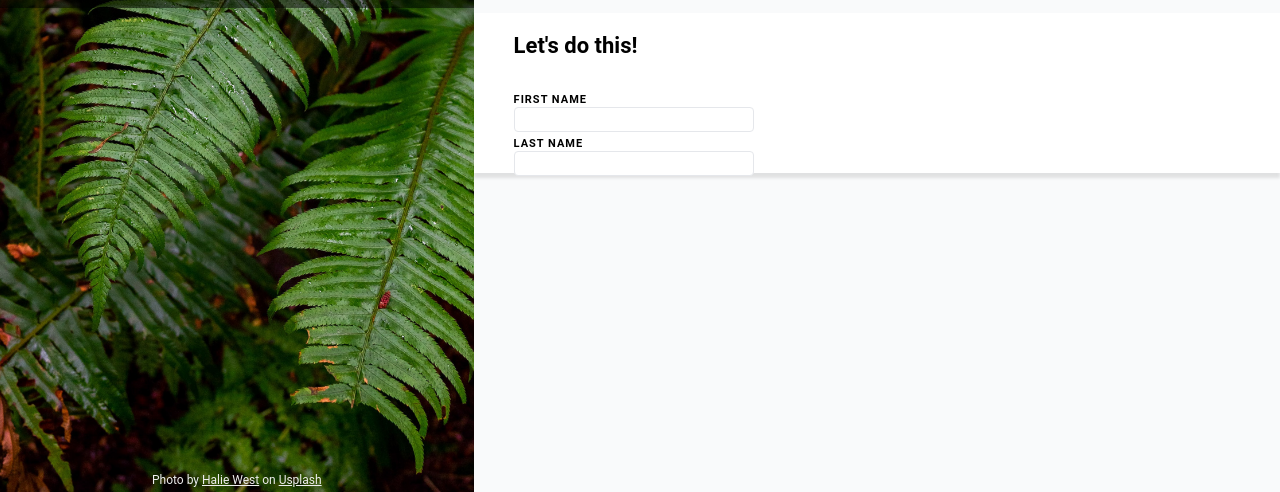
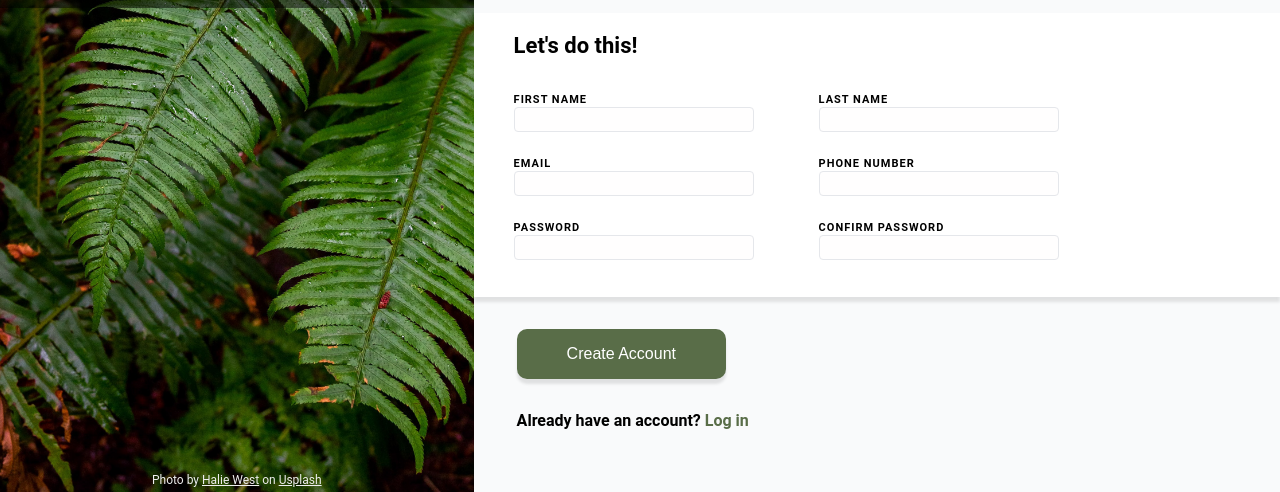
Before and after one commit to NikolaKasabov/odin-project-exercises, a plain HTML site: page 1.Foundations/Project Sign-up Form/index.html in a window 1280 px wide. Shown: the part 308-800 px from the top of the page. Drawn offline with Linux system fonts and the light colour scheme.

Commit message:
add js file

```diff
--- /dev/null
+++ b/1.Foundations/Project Sign-up Form/app.js
@@ -0,0 +1,7 @@
+const passwordEl = document.getElementById('password');
+const confirmPasswordEl = document.getElementById('confirm-password');
+const form = document.querySelector('form');
+
+form.addEventListener('submit', () => {
+  console.log(form);
+});
--- a/1.Foundations/Project Sign-up Form/index.html
+++ b/1.Foundations/Project Sign-up Form/index.html
@@ -6,6 +6,7 @@
   <meta http-equiv="X-UA-Compatible" content="IE=edge">
   <meta name="viewport" content="width=device-width, initial-scale=1.0">
   <link rel="stylesheet" href="style.css">
+  <script src="app.js" defer></script>
   <title>Document</title>
 </head>
 
@@ -37,17 +38,44 @@
 
           <div class="form-controls-container">
             <div class="form-control">
-              <label for="first-name">FIRST NAME</label>
+              <label for="first-name">first name</label>
               <input type="text" id="first-name">
             </div>
 
             <div class="form-control">
-              <label for="last-name">LAST NAME</label>
-              <input type="text" id="last-name">
+              <label for="last-name2">last name</label>
+              <input type="text" id="last-name2">
+            </div>
+
+            <div class="form-control">
+              <label for="email">email</label>
+              <input type="email" id="email">
+            </div>
+
+            <div class="form-control">
+              <label for="phone-number">phone number</label>
+              <input type="text" id="phone-number">
+            </div>
+
+            <div class="form-control">
+              <label for="password">password</label>
+              <input type="password" id="password" required>
+              <div class="error-message">*Passwords do not match</div>
+            </div>
+
+            <div class="form-control">
+              <label for="confirm-password">confirm password</label>
+              <input type="password" id="confirm-password" required>
+              <div class="error-message">*Passwords do not match</div>
             </div>
           </div>
+        </div>
 
+        <div class="bottom">
+          <button type="submit" class="submit-btn">Create Account</button>
+          <p>Already have an account? <a href="#">Log in</a></p>
         </div>
+
       </form>
     </section>
   </div>
--- a/1.Foundations/Project Sign-up Form/style.css
+++ b/1.Foundations/Project Sign-up Form/style.css
@@ -16,13 +16,28 @@ body {
   box-sizing: border-box;
 }
 
+/* common styles start */
 .italic {
   font-style: italic;
 }
 
+input {
+  background-color: #FFFEFE;
+}
+
+input:focus {
+  box-shadow: 1px 2px 4px rgba(0, 0, 0, 0.2);
+}
+
+label {
+  text-transform: uppercase;
+}
+/* common styles end */
+
 .container {
   max-width: 1315px;
-  height: 100vh;
+  /* height: 100vh; */
+  min-height: 100vh;
   margin: 0 auto;
   display: flex;
 }
@@ -90,8 +105,7 @@ body {
 }
 
 .right .white-block {
-  height: 20vh;
-  padding: 20px 0 20px 40px;
+  padding: 20px 0 24px 40px;
   background-color: #fff;
   box-shadow: 0 5px 3px rgba(0, 0, 0, 0.1);
 }
@@ -102,7 +116,13 @@ body {
 }
 
 .right .form-controls-container {
-
+  display: grid;
+  grid-template-columns: min-content min-content;
+  /* grid-template-columns: max-content max-content; */
+  /* grid-template-columns: auto auto; */
+  /* grid-template-columns: repeat(2, 240px); */
+  column-gap: 65px;
+  row-gap: 20px;
 }
 
 .right .form-controls-container label {
@@ -131,4 +151,43 @@ body {
   border-color: #B91C1C;
 }
 
+.right .form-control .error-message {
+  font-size: 11px;
+  font-weight: bold;
+  color: #B91C1C;
+  opacity: 0;
+}
+
+.right .form-control.error .error-message {
+  opacity: 1;
+}
+
+.right .bottom {
+  padding: 32px 0 0 43px;
+}
+
+.right .submit-btn {
+  padding: 16px 50px;
+  background-color: #596D48;
+  color: #fff;
+  font-size: 16px;
+  border: none;
+  border-radius: 10px;
+  box-shadow: 0 5px 3px rgba(0, 0, 0, 0.1);
+  cursor: pointer;
+}
+
+.right .submit-btn:active {
+  transform: scale(0.98);
+}
+
+.right .bottom p {
+  margin-top: 32px;
+  font-weight: bold;
+}
+
+.right .bottom a {
+  text-decoration: none;
+  color: #596D48;
+}
 /* right section end */
```
